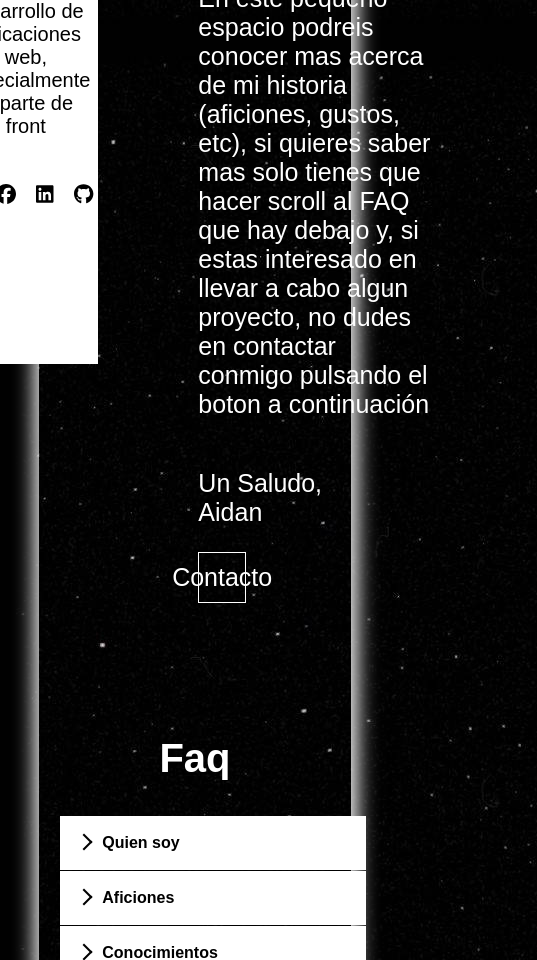
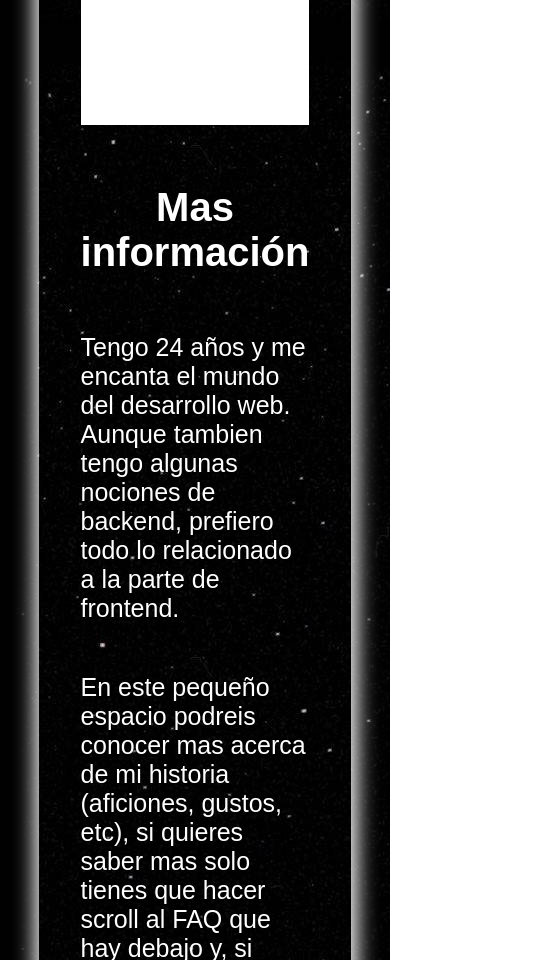
Before and after one commit to aidancom/portfolio-cv, a React (Vite) app: page /about in a window 390 px wide. Shown: the part 1040-2000 px from the top of the page, 537 px wide, since content can reach past the window. Built offline with nearby package versions, Linux system fonts and the light colour scheme.

Commit message:
Ajustes responsive

```diff
--- a/index.html
+++ b/index.html
@@ -9,5 +9,9 @@
   <body>
     <div id="root"></div>
     <script type="module" src="/src/main.jsx"></script>
+    <audio autoplay>
+      <source src="/src/assets/music/music.mp3" type="audio/mpeg">
+      Tu navegador no soporta la etiqueta de audio.
+    </audio>
   </body>
 </html>
--- a/package.json
+++ b/package.json
@@ -19,11 +19,13 @@
     "@mui/styled-engine-sc": "^6.0.0-alpha.4",
     "accordion": "^3.0.2",
     "framer-motion": "^10.16.4",
+    "i18next": "^23.6.0",
     "react": "^18.2.0",
     "react-accessible-accordion": "^5.0.0",
     "react-audio-player": "^0.17.0",
     "react-dom": "^18.2.0",
     "react-fontawesome": "^1.7.1",
+    "react-i18next": "^13.3.1",
     "styled-components": "^6.1.0"
   },
   "devDependencies": {
--- a/src/App.jsx
+++ b/src/App.jsx
@@ -11,21 +11,18 @@ import Contact from "./components/Contact";
 import Home from "./components/Home";
 import NotFound from "./components/NotFound";
 import { FontAwesomeIcon } from "@fortawesome/react-fontawesome";
+
+
+
 function App() {
+  const [abierto, setAbierto] = useState(false);
   const subir = () => {
     window.scrollTo({
       top: 0,
       behavior: 'smooth'
     })
   }
-  const [abierto, setAbierto] = useState(false);
-  useEffect(() => {
-    const audio = new Audio(music);
-    audio.play();
-    return () => {
-      audio.pause();
-    };
-  }, []);
+
   return (
     <>
       <BrowserRouter>
--- a/src/components/Cabecera.jsx
+++ b/src/components/Cabecera.jsx
@@ -3,7 +3,6 @@ import '../css/Cabecera.scss';
 
 export default function Cabecera({ children }) {
   const location = useLocation();
-  console.log(location)
   return (
 
     <>
--- a/src/css/About.scss
+++ b/src/css/About.scss
@@ -1,7 +1,7 @@
 .cuerpo {
   &-about {
     display: flex;
-        padding: 100px;
+    margin: 100px;
     align-items: center;
 
     &-foto {
@@ -11,12 +11,14 @@
       display: flex;
       flex-direction: column;
       align-items: center;
+
       img {
         border-radius: 100%;
         width: 60%;
         position: relative;
         bottom: 10%;
       }
+
       p,
       a {
         color: #000;
@@ -24,6 +26,7 @@
         font-size: 20px;
         padding: 10px
       }
+
       nav {
         ul {
           padding: 0;
@@ -32,22 +35,27 @@
         }
       }
     }
+
     &-texto {
       padding-left: 100px;
       width: 70%;
       color: #fff;
       display: flex;
       flex-direction: column;
+
       h2 {
         margin-top: 0;
         font-size: 40px;
       }
+
       p {
         font-size: 25px;
       }
+
       &-boton {
         height: 100%;
         width: 20%;
+
         a {
           font-size: 25px;
           text-decoration: none;
@@ -59,15 +67,51 @@
           justify-content: center;
           align-items: center;
           transition: 0.3s linear all;
+
           &:hover {
             transition: 0.3s linear all;
             background-color: #fff;
             color: #000;
             font-weight: bold;
           }
-
         }
       }
     }
   }
 }
+@media (max-width: 1024px) {
+  .cuerpo {
+    &-about {
+      flex-direction: column;
+      &-foto {
+        width: 75%;
+      }
+      &-texto {
+        padding-left: 0;
+        width: 75%;
+        padding-top: 60px;
+        h2 {
+          text-align: center;
+        }
+        &-boton {
+          text-align: center;
+          display: flex;
+          justify-content: center;
+          width: 100%;
+        }
+      }
+    }
+  }
+}
+
+@media (max-width: 425px) {
+  .cuerpo {
+    &-about {
+      flex-direction: column;
+      &-foto,
+      &-texto {
+        width: 100%;
+      }
+    }
+  }
+}
--- a/src/css/App.scss
+++ b/src/css/App.scss
@@ -17,6 +17,7 @@ body {
     flex-direction: column;
     align-items: center;
   }
+
   .subir {
     position: fixed;
     bottom: 5%;
@@ -25,13 +26,16 @@ body {
     border: 1px solid #fff;
     text-align: center;
     transition: 0.2s linear all;
+
     svg {
       transition: 0.2s linear all;
       color: #fff;
     }
+
     &:hover {
       transition: 0.2s linear all;
       background-color: #fff;
+
       svg {
         transition: 0.2s linear all;
         color: #000;
@@ -39,6 +43,7 @@ body {
     }
   }
 }
+
 @media (max-width: 1024px) {
   body {
     .subir {
--- a/src/css/Cabecera.scss
+++ b/src/css/Cabecera.scss
@@ -15,6 +15,7 @@
 		text-shadow: #fff;
 		text-shadow: 0px 0px 20px rgb(255 255 255 / 100%);
 	}
+
 	.caja {
 		position: absolute;
 		top: 20%;
@@ -23,14 +24,17 @@
 		padding: 15px 10px 15px 10px;
 		transition: 0.3s linear all;
 		border: 1px solid transparent;
+
 		&:hover {
 			transition: 0.3s linear all;
 			border: 1px solid #fff;
 		}
+
 		a {
 			color: #fff;
 			text-decoration: none;
 			padding: 35px;
+
 			&::before {
 				transition: 0.3s linear all;
 				content: "←";
@@ -40,6 +44,7 @@
 				left: 20px;
 				font-size: 15px;
 			}
+
 			&:hover {
 
 				&::before {
--- a/src/css/Faq.scss
+++ b/src/css/Faq.scss
@@ -1,10 +1,12 @@
 .faq {
   width: 87%;
+
   h2 {
     color: #fff;
     font-size: 40px;
     text-align: center;
   }
+
   .accordion {
     .accordion__item {
       .accordion__heading {
--- a/src/css/Header.scss
+++ b/src/css/Header.scss
@@ -1,4 +1,3 @@
-
 .burguer {
 	position: fixed;
 	width: 100%;
@@ -8,6 +7,7 @@
 	flex-direction: column;
 	align-items: flex-end;
 	justify-content: center;
+	z-index: 999;
 	&-bar {
 		background-color: #000;
 		display: block;
@@ -17,18 +17,22 @@
 		margin-top: 10px;
 	}
 }
+
 .preheader {
 	background-color: #fff;
 	display: flex;
 	height: 100%;
 	justify-content: space-between;
+
 	nav {
 		ul {
 			display: flex;
 			list-style: none;
 			padding: 0;
+
 			li {
 				margin: 0px 10px 0px 10px;
+
 				a {
 					color: #000;
 					text-decoration: none;
@@ -37,6 +41,7 @@
 			}
 		}
 	}
+
 	&-social {
 		nav {
 			ul {
@@ -44,33 +49,40 @@
 					&:nth-child(1) {
 						a {
 							transition: 0.3s linear all;
+
 							&:hover {
 								transition: 0.3s linear all;
 								color: #ff8f00fc;
 							}
 						}
 					}
+
 					&:nth-child(2) {
 						a {
 							transition: 0.3s linear all;
+
 							&:hover {
 								transition: 0.3s linear all;
 								color: #3b5998;
 							}
 						}
 					}
+
 					&:nth-child(3) {
 						a {
 							transition: 0.3s linear all;
+
 							&:hover {
 								transition: 0.3s linear all;
 								color: #0077B5;
 							}
 						}
 					}
+
 					&:nth-child(4) {
 						a {
 							transition: 0.3s linear all;
+
 							&:hover {
 								transition: 0.3s linear all;
 								color: rgba(0, 0, 0);
@@ -81,6 +93,7 @@
 			}
 		}
 	}
+
 	&-contacto {
 		nav {
 			ul {
@@ -108,23 +121,27 @@ header {
 
 	nav {
 		height: 100%;
+
 		ul {
 			display: flex;
 			text-align: center;
 			list-style: none;
 			margin: 0;
 			height: 100%;
+
 			li {
 				transition: 0.2s linear all;
 				border-bottom: 3px solid transparent;
 
 				display: flex;
 				align-items: center;
+
 				&:hover {
 					transition: 0.2s linear all;
 					border-bottom: 3px solid #fff;
 
 				}
+
 				a {
 					color: #fff;
 					text-decoration: none;
@@ -134,6 +151,7 @@ header {
 
 
 			}
+
 			.active {
 				border-bottom: 3px solid #fff;
 			}
@@ -146,9 +164,11 @@ header {
 	.burguer {
 		display: flex;
 	}
+
 	#closed {
 		display: none;
 	}
+
 	#open {
 		z-index: 999;
 		position: fixed;
@@ -156,9 +176,11 @@ header {
 		display: flex;
 		flex-direction: column-reverse;
 		top: 100px;
+
 		.preheader {
 			align-items: center;
 			background-color: #000;
+
 			&-social {
 				nav {
 					ul {
@@ -170,10 +192,12 @@ header {
 					}
 				}
 			}
+
 			&-contacto {
 				nav {
 					ul {
 						flex-direction: column;
+
 						li {
 							a {
 								color: #fff;
@@ -183,14 +207,18 @@ header {
 				}
 			}
 		}
+
 		header {
 			height: 100%;
+
 			nav {
 				width: 100%;
+
 				ul {
 					flex-direction: column;
 					padding: 0;
 					align-items: center;
+
 					li {
 						margin: 20px;
 					}
@@ -198,14 +226,17 @@ header {
 			}
 		}
 	}
+
 	#equis {
 		.burguer-bar {
 			&:nth-child(1) {
 				transform: rotateZ(315deg) translateX(-13px) translateY(10px);
 			}
+
 			&:nth-child(2) {
 				visibility: hidden;
 			}
+
 			&:nth-child(3) {
 				transform: rotateZ(45deg) translateX(-18px) translateY(-15px);
 			}
--- a/src/css/Home.scss
+++ b/src/css/Home.scss
@@ -2,7 +2,6 @@
   h2 {
     color: #fff;
     text-align: center;
-
     font-size: 35px;
     &::after {
       content: "";
@@ -14,7 +13,6 @@
     }
   }
   .cuerpo {
-
     &-parrafo {
       width: 60%;
       p {
@@ -23,5 +21,4 @@
       }
     }
   }
-
 }
```
Also changed, not shown: src/css/Contenido.scss (+9 -0 lines), src/css/Footer.scss (deleted), 1 other file (tests, documents, lock files or other folders). Lines whose indentation alone changed are shown as unchanged.
